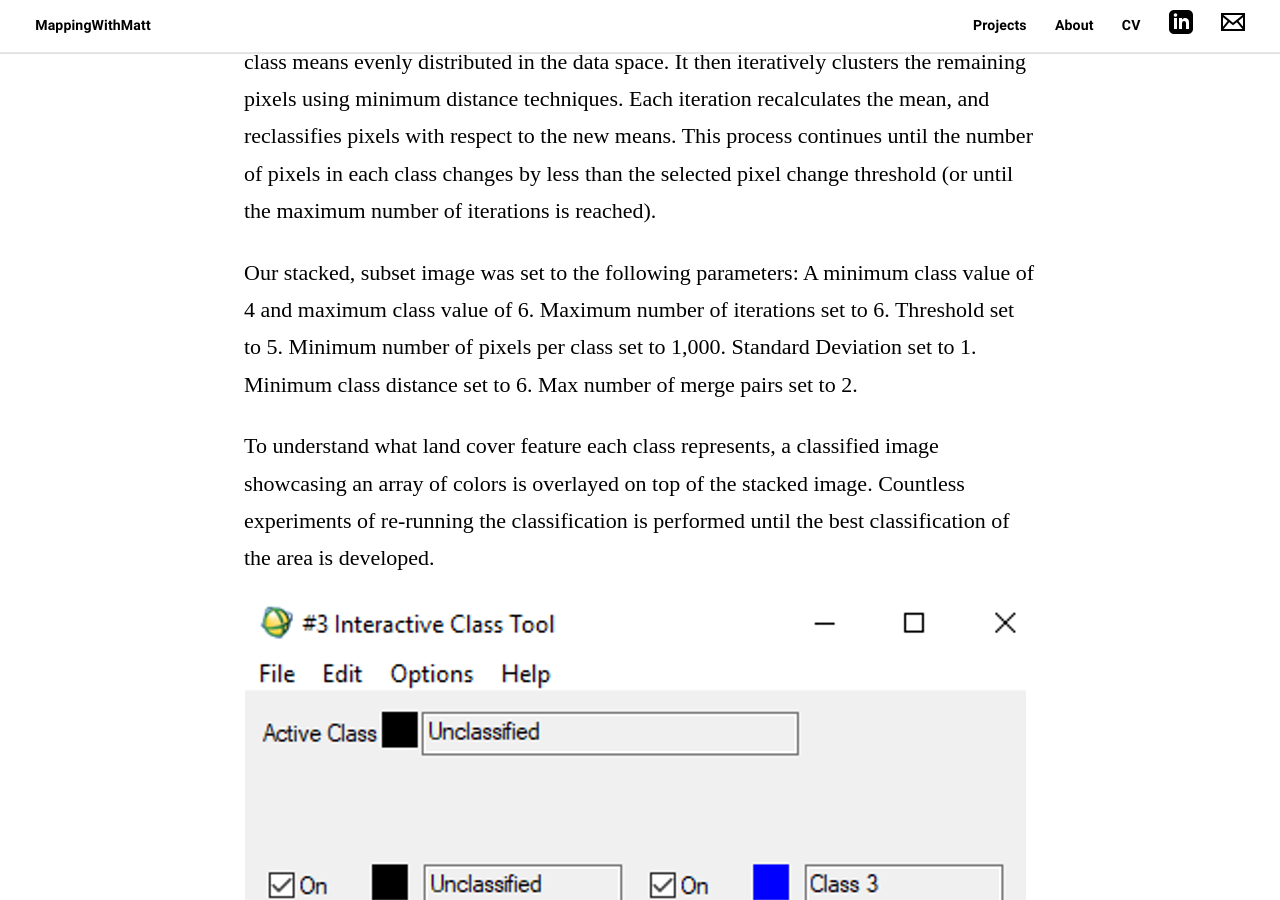
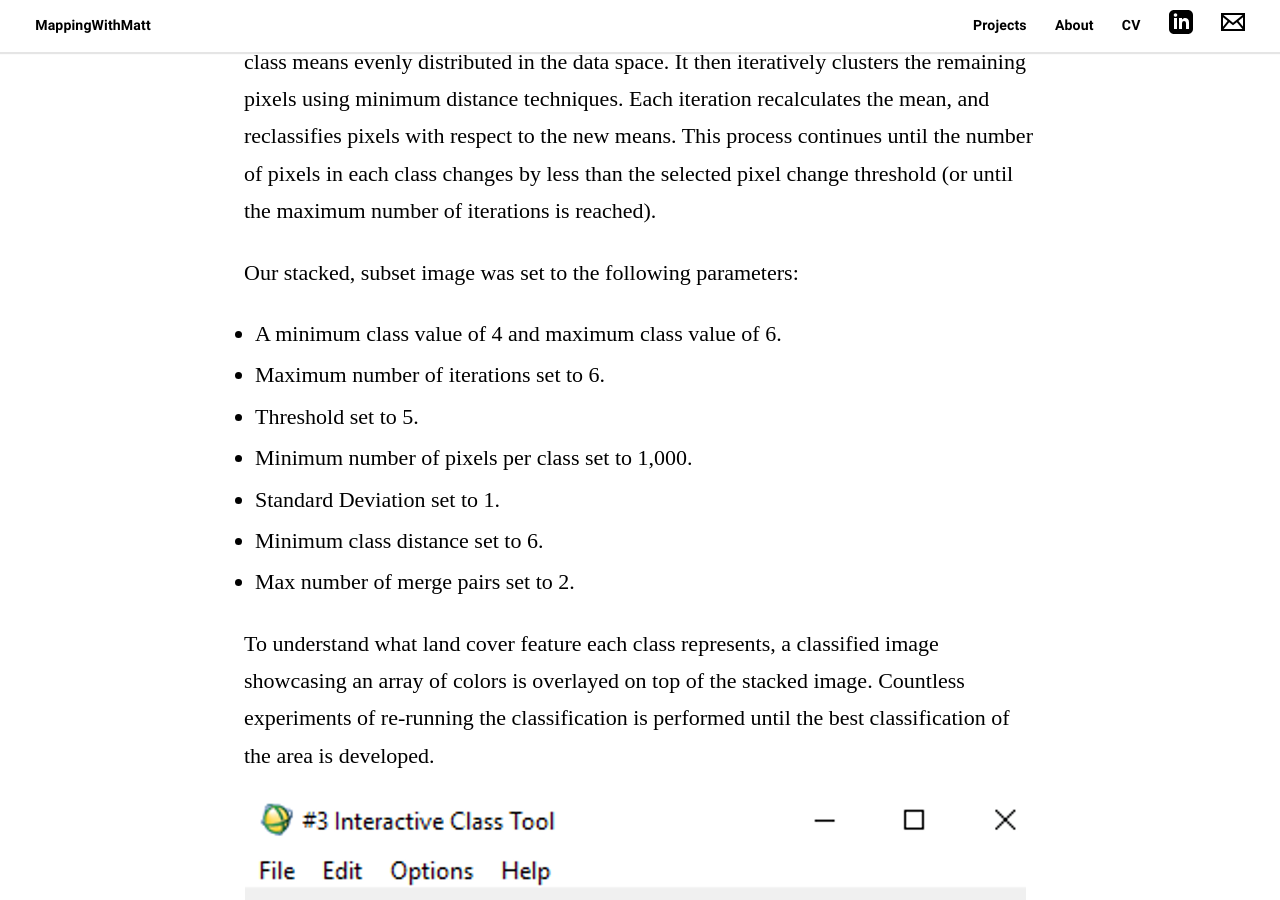
Before and after one commit to matt-duyst/mapping-with-matt, a Jekyll site: the page built from _posts/2012-09-14-Unsupervised-Classification.markdown, in a window 1280 px wide and 900 px high, scrolled down 2211 px. Built offline with Jekyll 4.4.1, drawn with Linux system fonts in a browser that asks for light colours; some web fonts are replaced; grey boxes are pictures that could not be loaded.

```diff
--- a/_posts/2012-09-14-Unsupervised-Classification.markdown
+++ b/_posts/2012-09-14-Unsupervised-Classification.markdown
@@ -28,13 +28,13 @@ Understanding NDVI (Normalized Difference Vegetation Index) is paramount for pro
 The computer automated Isodata Algorithm for Unsupervised Classification calculates class means evenly distributed in the data space. It then iteratively clusters the remaining pixels using minimum distance techniques. Each iteration recalculates the mean, and reclassifies pixels with respect to the new means. This process continues until the number of pixels in each class changes by less than the selected pixel change threshold (or until the maximum number of iterations is reached).
 
 Our stacked, subset image was set to the following parameters:
- 	A minimum class value of 4 and maximum class value of 6.
- 	Maximum number of iterations set to 6.
- 	Threshold set to 5.
- 	Minimum number of pixels per class set to 1,000.
- 	Standard Deviation set to 1.
- 	Minimum class distance set to 6.
- 	Max number of merge pairs set to 2.
+ - A minimum class value of 4 and maximum class value of 6.
+ - Maximum number of iterations set to 6.
+ - Threshold set to 5.
+ - Minimum number of pixels per class set to 1,000.
+ - Standard Deviation set to 1.
+ - Minimum class distance set to 6.
+ - Max number of merge pairs set to 2.
 
  To understand what land cover feature each class represents, a classified image showcasing an array of colors is overlayed on top of the stacked image. Countless experiments of re-running the classification is performed until the best classification of the area is developed.
 
--- a/about.html
+++ b/about.html
@@ -13,4 +13,4 @@ title: About Matt
 <img src="/assets/images/about-me.png#full" alt="Full Image"/>
 
 
-<p>The thought behind "Mapping with Matt" came to me when I was asked a very straightforward question: "Why do you map?" My mind flooded with answers all lacking of substance. "It's cool seeing how I interpret visualizations compared to my peers," I stated. What a feeble retort. Why was such a simple question so complicated to answer? I laid in bed and realized something - mapping is juxtaposingly seamless and complicated. To map is to think, to question, to understand.. and so much more. Mapping emulates a holistic approach of past, current, and future events: storytelling that's transcendent of time and space. Mapping underscores what it means to be human, personal yet universal. Truth-seeking, malleable, easily fabricated. These are core components of humans and maps - creations inspired by interactions, shaped by experiences, and intensified by continuous transformations. Mapping is breathing; it's effortlessly arranging your daily routine, thinking about the quickest route to work when you're running late, planning out date nights with your loved ones. If I could re-answer that question, this time I'd know: I map because I'm human.</p>
+<p>The thought behind ***Mapping with Matt*** came to me when I was asked a very straightforward question: "Why do you map?" My mind flooded with answers all lacking of substance. "It's cool seeing how I interpret visualizations compared to my peers," I stated. What a feeble retort. Why was such a simple question so complicated to answer? I laid in bed and realized something - mapping is juxtaposingly seamless and complicated. To map is to think, to question, to understand.. and so much more. Mapping emulates a holistic approach of past, current, and future events: storytelling that's transcendent of time and space. Mapping underscores what it means to be human, personal yet universal. Truth-seeking, malleable, easily fabricated. These are core components of humans and maps - creations inspired by interactions, shaped by experiences, and intensified by continuous transformations. Mapping is breathing; it's effortlessly arranging your daily routine, thinking about the quickest route to work when you're running late, planning out date nights with your loved ones. If I could re-answer that question, this time I'd know: I map because I'm human.</p>
```
Also changed, not shown: _posts/2012-09-17-Lake-Change-Detection.markdown (+6 -6 lines), _posts/2013-08-22-mono-lake.markdown (+6 -6 lines), _posts/2013-09-20-Yellow-Fever.markdown (+4 -4 lines), 6 other files.
